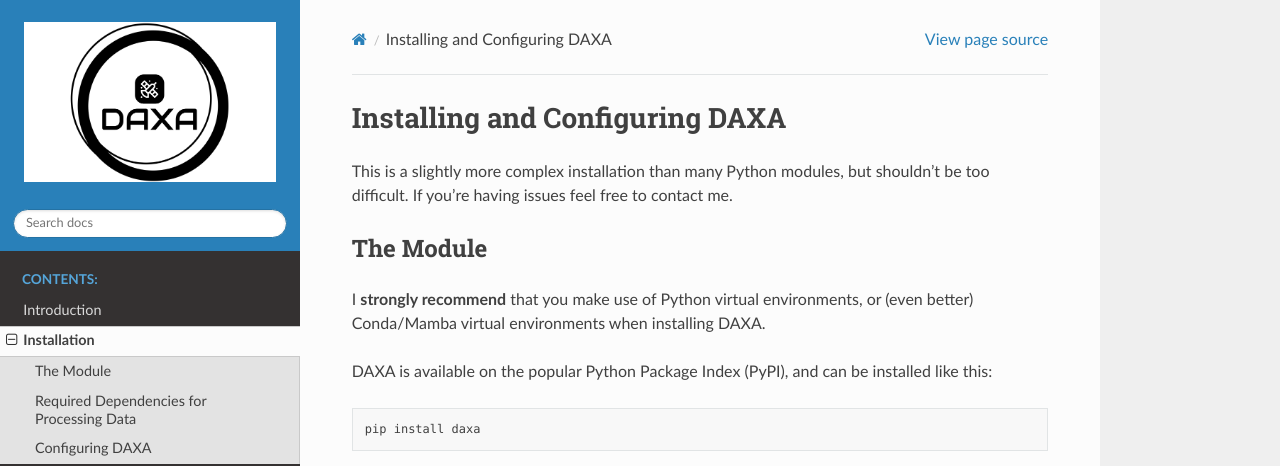
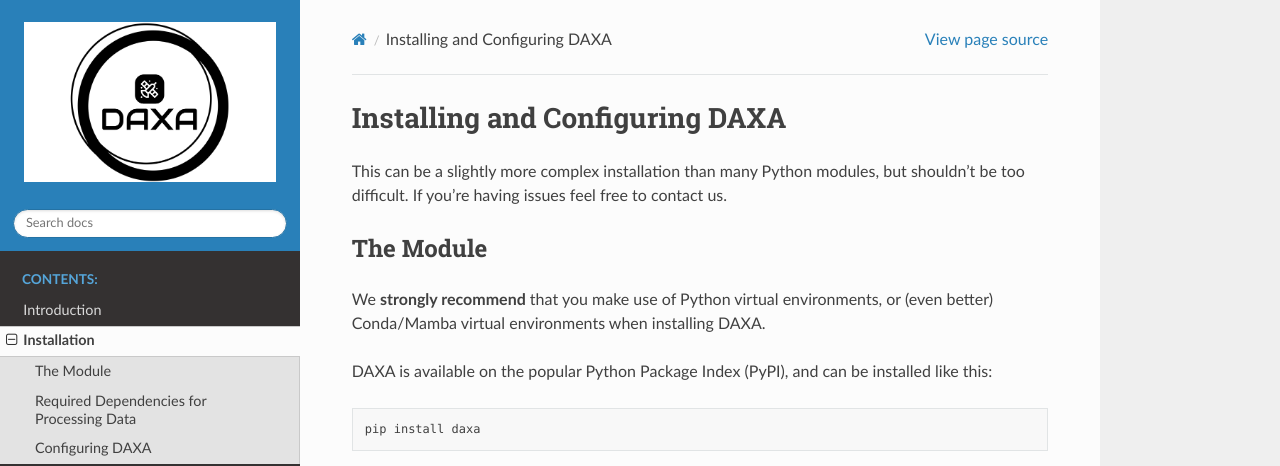
Before and after one commit to DavidT3/DAXA, a Sphinx documentation site: the page built from docs/source/install.rst, in a window 1280 px wide and 900 px high. Shown: the top 466 px of the window. Built offline with Sphinx 7.4.7 and the Read the Docs theme 2.0.0, drawn with Linux system fonts in a browser that asks for light colours; pages that are not in the unit, such as notebooks, are missing from menus.

Commit message:
Made some changes to install.rst again (removing some 'I's that crept in. Also added install instructions to DAXA readme
Signed-off-by: David Turner <turne540@msu.edu>

```diff
--- a/docs/source/install.rst
+++ b/docs/source/install.rst
@@ -1,13 +1,13 @@
 Installing and Configuring DAXA
 ==============
 
-This is a slightly more complex installation than many Python modules, but shouldn't be too difficult. If you're
-having issues feel free to contact me.
+This can be a slightly more complex installation than many Python modules, but shouldn't be too difficult. If you're
+having issues feel free to contact us.
 
 The Module
 ----------
 
-I **strongly recommend** that you make use of Python virtual environments, or (even better) Conda/Mamba virtual environments when installing DAXA.
+We **strongly recommend** that you make use of Python virtual environments, or (even better) Conda/Mamba virtual environments when installing DAXA.
 
 DAXA is available on the popular Python Package Index (PyPI), and can be installed like this:
 
```
Also changed, not shown: README.md (+29 -2 lines).
